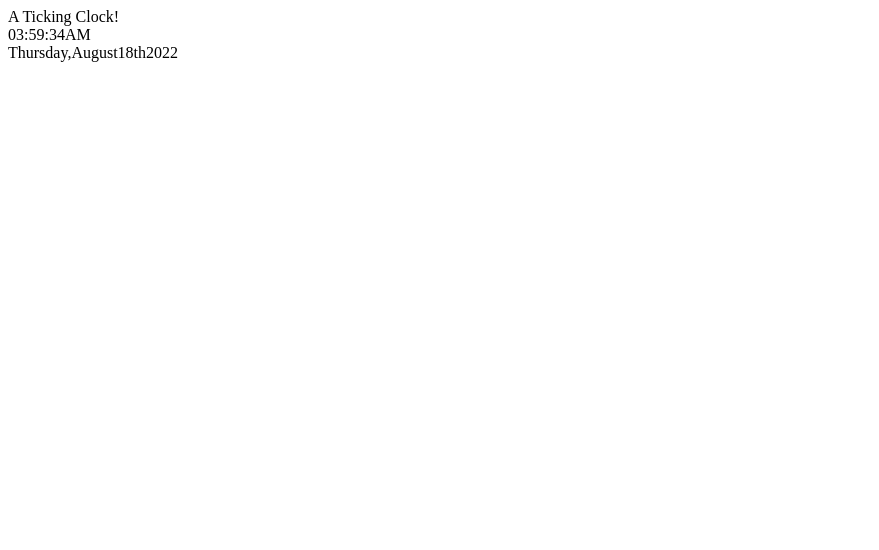
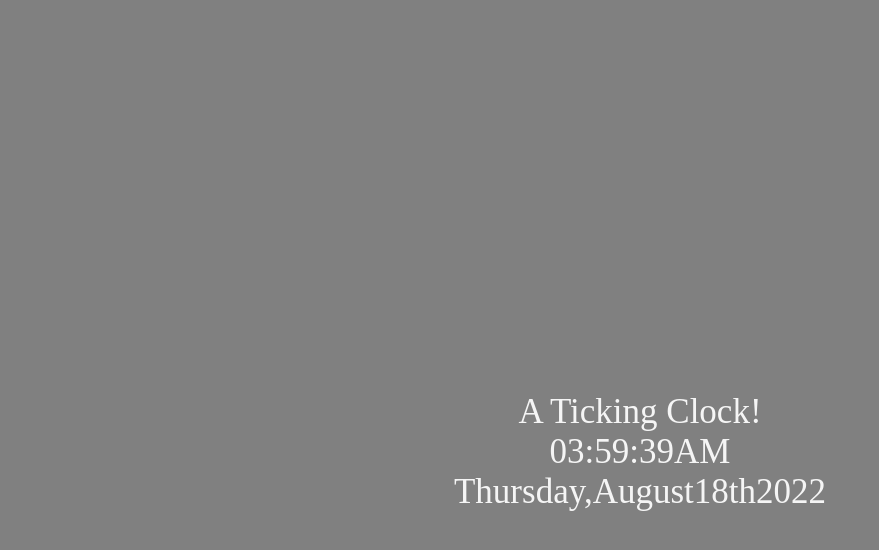
Before and after one commit to AlexanderAdame07/Clock, a plain HTML site: page index.html in a window 1280 px wide. Shown: the whole page, without its empty margins (0-879 px from the left). Drawn offline with Linux system fonts and the light colour scheme.

Commit message:
Ticking clock ready for code chceck

```diff
--- a/index.html
+++ b/index.html
@@ -4,17 +4,13 @@
   <meta charset="UTF-8">
   <meta http-equiv="X-UA-Compatible" content="IE=edge">
   <meta name="viewport" content="width=device-width, initial-scale=1.0">
-  <title>Fuck you </title>
+  <link rel="stylesheet" href="stylesheet.css">
+  <title>A Clock that Ticks!</title>
 </head>
 <body>
-
-
   <div id="title"></div>
   <div id="clock"></div>
   <div id="date"></div>
-
-
-
   <script type= "text/javascript" src="java.js"></script>
 </body>
 </html>
--- a/java.js
+++ b/java.js
@@ -1,45 +1,29 @@
-
-  let live = new Date();
-
 let title = document.getElementById("title");
+let clock = document.getElementById("clock");
+let date = document.getElementById("date")
+function ticky() {
+  const live = new Date()
+  const h = live.getHours();
+  const m = live.getMinutes();
+  const s = live.getSeconds();
+  const wd = live.getDay();
+  const wn = live.getDate();
+  const mt = live.getMonth();
+  const yr = live.getFullYear();
+  date.innerHTML = (weekday(wd)+","+months(mt)+suffix(wn)+(yr));
+  clock.innerHTML = (militarytostandard(h)+":"+mino(m)+":"+mono(s));
     title.innerHTML = "A Ticking Clock!"
-let clock = document.getElementById("clock");
-let date = document.getElementById("date");
-
-  let h = live.getHours();
-  let m = live.getMinutes();
-  let s = live.getSeconds();
-  let wd = live.getDay();
-  let wn = live.getDate();
-  let mt = live.getMonth();
-  let yr = live.getFullYear();
-
-console.log(weekday(wd)+","+months(mt)+suffix(wn)+yr);
-date.innerHTML = (weekday(wd)+","+months(mt)+suffix(wn)+yr);
-
-
-console.log(militarytostandard(h)+":"+mino(m)+":"+mono(s))
-
-function increment() {
-clock.innerHTML = (militarytostandard(h)+":"+mino(m)+":"+mono(s))
-}
-
-console.log(militarytostandard(h));
 function militarytostandard(military) {
   if ( h === 0){
     return 12
-  } else if (h > 12) {
+    }
+    else if (h > 12) {
     return h - 12
-  } else if (h < 12) {
-    return "0"+ h
-  } else {
-    return h
+    }
+   else {
+    return "0" + h
     }
   }
-
-
-
-console.log(Time(h));
 function Time(st){
   if (st<10){
     return"0"+st}
@@ -58,7 +42,6 @@ function mono(ma){
   else {
     return s
     }
-
   }
 function mino(mo){
   if (m<10){
@@ -68,8 +51,6 @@ function mino(mo){
     return m
     }
   }
-
-console.log(ampm(s))
 function ampm(tod){
   if (h<12){
     return s+"AM";
@@ -77,10 +58,7 @@ function ampm(tod){
   if (h>12){
     return s+"PM";
     }
-
   }
-
-console.log(weekday(wd));
 function weekday(index) {
     const days = [
   "Sunday",
@@ -93,13 +71,11 @@ function weekday(index) {
     ];
   return days[index];
   }
-
-console.log(suffix(wn));
 function suffix(sfx){
   if (sfx === 1 || date === 21 || date === 31){
     return sfx + "st";
-
-  } else if (sfx === 2 || sfx === 22){
+    }
+    else if (sfx === 2 || sfx === 22){
     return sfx + "nd";
     }
     else if (sfx === 3 || sfx === 23){
@@ -109,8 +85,6 @@ function suffix(sfx){
       return sfx + "th";
     }
   }
-
-console.log(months(mt));
 function months(index) {
   const months = [
     "January",
@@ -128,5 +102,6 @@ function months(index) {
     ];
     return months [index];
   }
-setInterval (increment, 1000);
-increment();
+}
+setInterval (ticky, 100);
+ticky();
--- a/stylesheet.css
+++ b/stylesheet.css
@@ -0,0 +1,7 @@
+body {
+  background-color: gray;
+  text-align: center;
+  padding: 30%;
+  font-size: 35px;
+  color: whitesmoke;
+}
```
Lines whose indentation alone changed are shown as unchanged.
